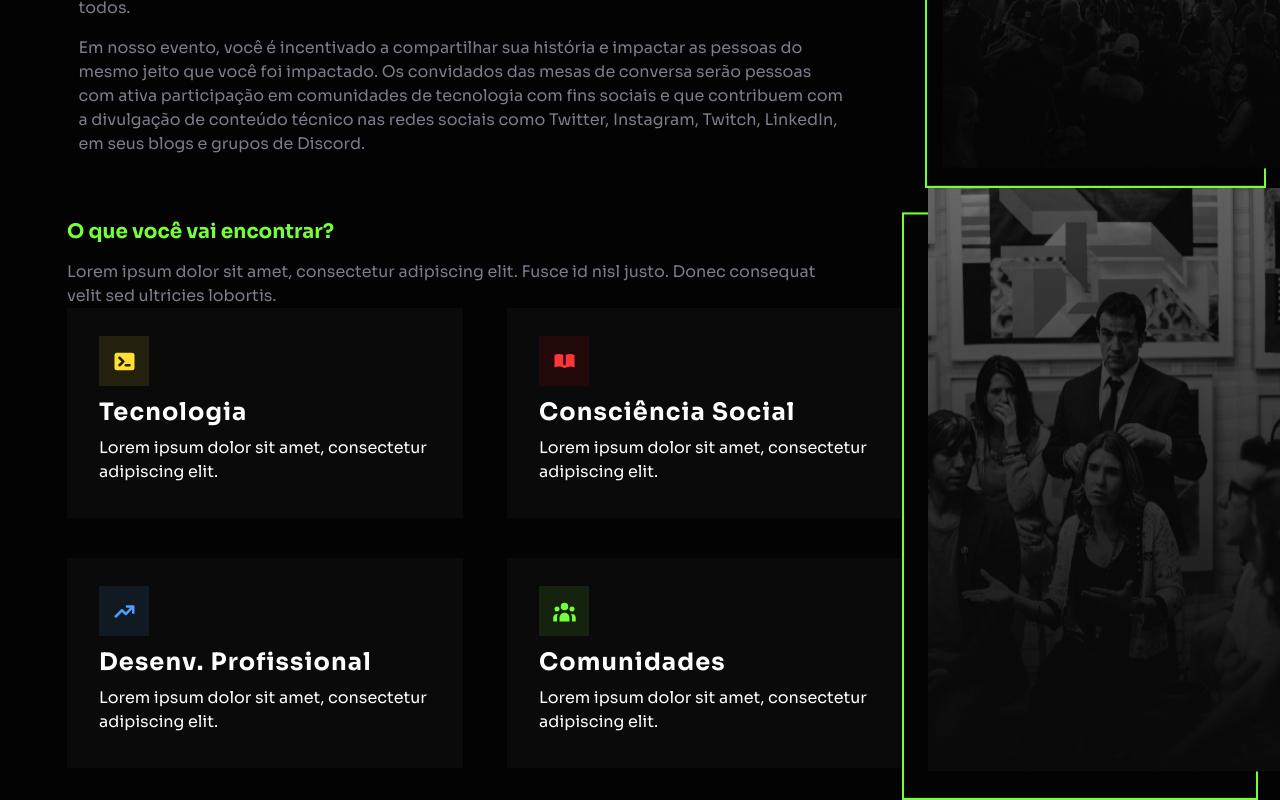
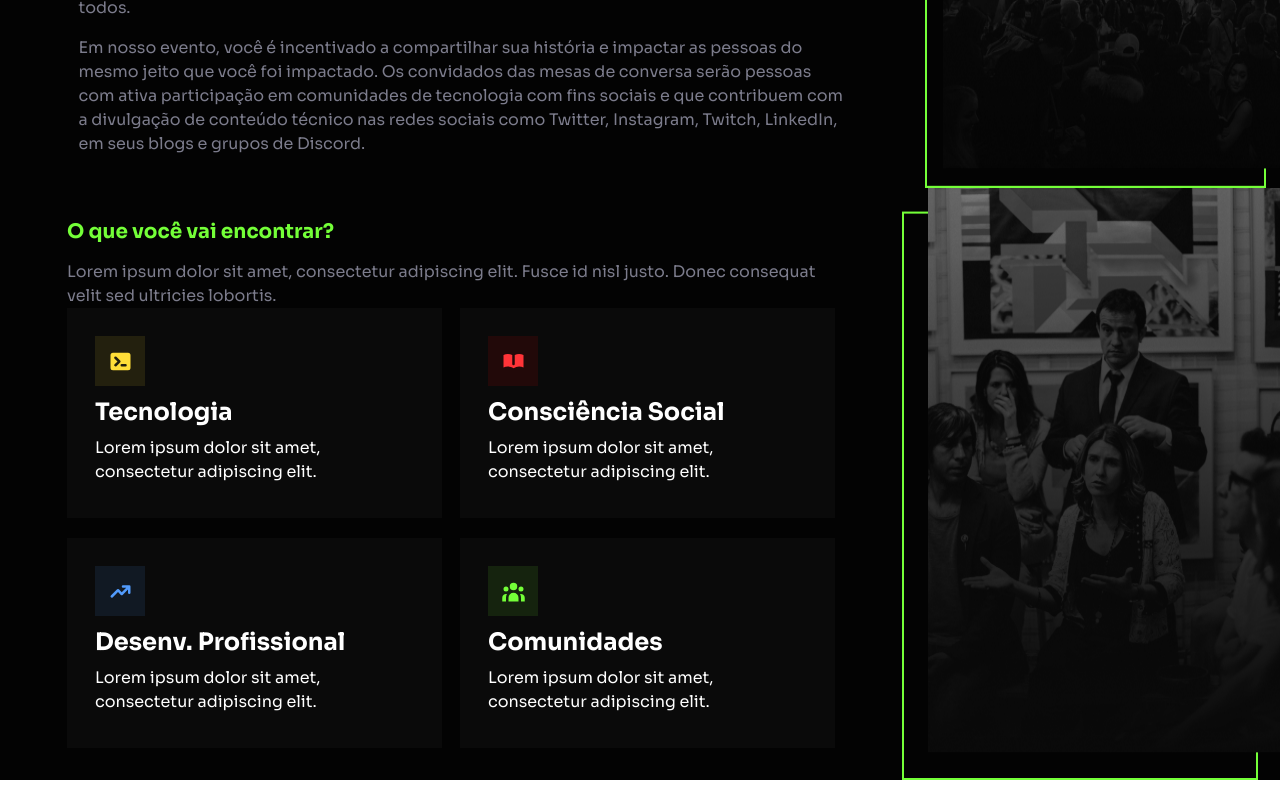
Before and after one commit to LeonardoRafaelDev/landing-page, a Next.js app: page / in a window 1280 px wide. Shown: the part 1416-2216 px from the top of the page. Built offline with nearby package versions, Linux system fonts and the light colour scheme.

Commit message:
feat/ terminated section how-to-expected provisory maybe

```diff
--- a/components/WhatToExpectCard.tsx
+++ b/components/WhatToExpectCard.tsx
@@ -1,4 +1,4 @@
-import { Circle, Icon, Text, Box,Stack,Heading,Square } from "@chakra-ui/react";
+import { Icon, Text, Box,Stack,Heading,Square } from "@chakra-ui/react";
 import { IconType } from "react-icons";
 interface WhatToExpectCardPros {
       icon: IconType,
@@ -8,34 +8,33 @@ interface WhatToExpectCardPros {
       IconColor:string,
 }
 export function WhatToExpectCard({icon, title, content,IconColor,BgColor}:WhatToExpectCardPros) {
-
       return (
-          <Box pt="7" pb="0" px="8" bg="brand.black" height="210px" width="396px">
+      <Box pt="7" px="7" bg="brand.black" height="210px" minWidth={["300px", "320px", "350px", "370px"]}>
       <Stack>
 
             <Square
             size="50px"
             bg={BgColor}>
+
             <Icon
             width="25px"
             height="25px"
             color={IconColor}
-            as={icon}
-        />
+            as={icon} />
             </Square>
 
             <Heading
-            color={'white'}
-            fontSize={'24px'}
-            letterSpacing={1.1}
-            pt={'1'}
-            pb={'0.8'}>
+            color={"white"}
+            fontSize={"24px"}
+            pt={"1"}
+            pb={"0.8"}
+            >
             {title}
             </Heading>
 
             <Text
-            color= {('white')}
-            fontSize={'16px'}>
+            color={"white"}
+            fontSize={"16px"}>
             {content}
             </Text>
 
--- a/components/WhatToExpectSection.tsx
+++ b/components/WhatToExpectSection.tsx
@@ -1,4 +1,4 @@
-import { Container, Flex, Heading, Image, Text,SimpleGrid } from "@chakra-ui/react";
+import { Container, Flex, Heading, Image, Text,SimpleGrid, } from "@chakra-ui/react";
 import {WhatToExpectCard} from "../components/WhatToExpectCard";
 import { HiTerminal, HiBookOpen, HiTrendingUp,HiUserGroup} from "react-icons/hi";
 export function WhatToExpectSection() {
@@ -16,8 +16,7 @@ export function WhatToExpectSection() {
           justo. Donec consequat velit sed ultricies lobortis.
         </Text>
 
-        <SimpleGrid columns={2} spacingY={10} spacingX={28}>
-
+        <SimpleGrid columns={[1,1,1,2]}  spacingY={5} spacingX={[18]}>
           <WhatToExpectCard
             BgColor="brand.yellowOpacity"
             IconColor="brand.yellow"
@@ -49,11 +48,10 @@ export function WhatToExpectSection() {
             title="Comunidades"
             content="Lorem ipsum dolor sit amet, consectetur adipiscing elit."
           />
-
         </SimpleGrid>
 
       </Container>
-      <Image src="what-to-expect.png" display={["none", "none", "block"]} />
+      <Image src="what-to-expect.png" display={["none", "none","none", "none","block"]} maxWidth={['400px']} />
     </Flex>
   );
 
--- a/pages/_document.tsx
+++ b/pages/_document.tsx
@@ -7,6 +7,7 @@ export default function Document() {
         <link rel="preconnect" href="https://fonts.googleapis.com" />
         <link rel="preconnect" href="https://fonts.gstatic.com" crossOrigin="true" />
         <link href="https://fonts.googleapis.com/css2?family=Sora:wght@100;200;300;400;500;600;700;800&display=swap" rel="stylesheet" />
+        <link rel="shortcut icon" href="/image/favicon.ico" />
       </Head>
       <body>
         <Main />
```
Also changed, not shown: 1 other file (tests, documents, lock files or other folders). Lines whose indentation alone changed are shown as unchanged.
